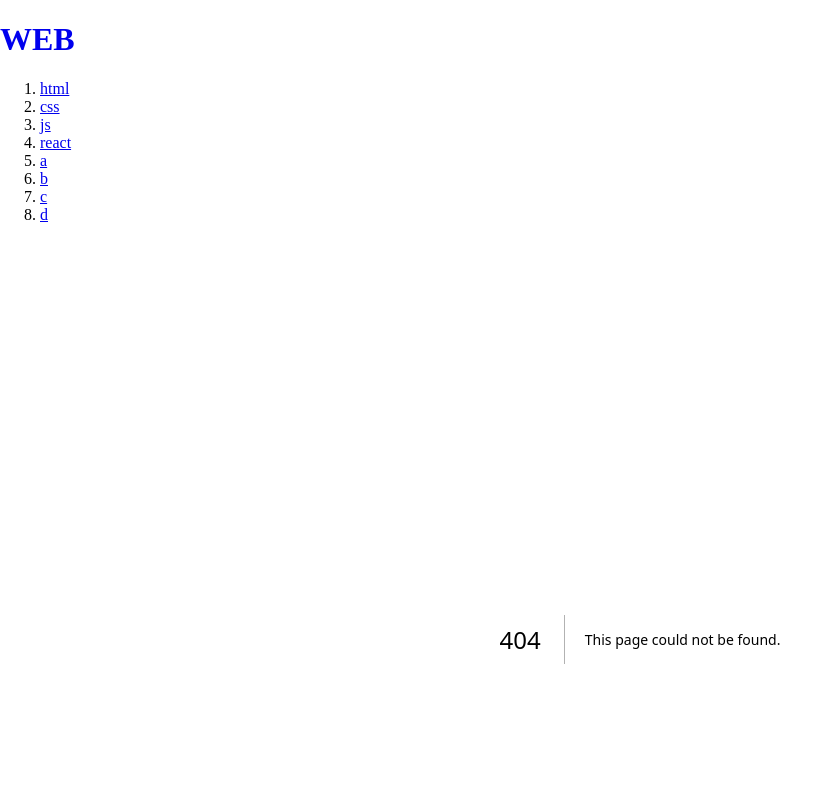
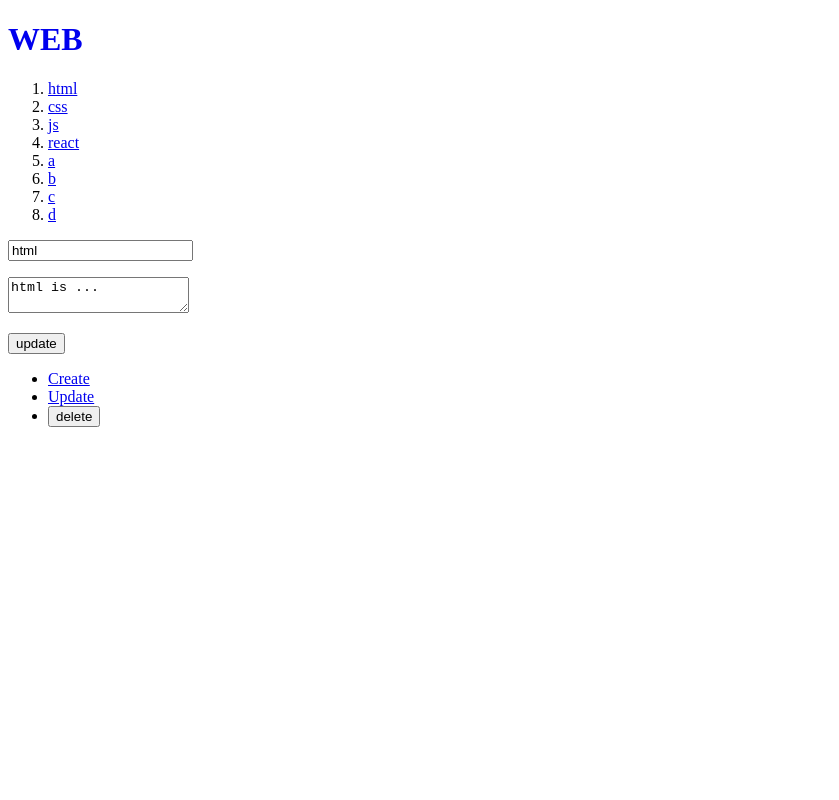
Before and after one commit to pleasebelieveme/nextjs-lifecoding, a Next.js app: page /update/1 in a window 1280 px wide. Before the commit this address had no page. Shown: the top 800 px of the page, without its empty margins (0-839 px from the left). Built offline with nearby package versions, Linux system fonts and the light colour scheme; data requests are answered from the project's data file.

Commit message:
lesson: 15강 update 구현

```diff
--- a/src/app/read/[id]/page.js
+++ b/src/app/read/[id]/page.js
@@ -1,5 +1,5 @@
 export default async function Read(props) {
-    const response = await fetch(`http://localhost:9999/topics/${props.params.id}`)
+    const response = await fetch(`http://localhost:9999/topics/${props.params.id}`, {cache:'no-store'})
     const topic = await response.json();
     return (
         <>
--- /dev/null
+++ b/src/app/update/[id]/page.js
@@ -0,0 +1,51 @@
+"use client"
+
+import { useParams, useRouter } from "next/navigation";
+import { useEffect, useState } from "react";
+
+export default function Update() {
+    const [title, setTitle] = useState('');
+    const [body, setBody] = useState('');
+    const router = useRouter();
+    const params = useParams();
+    const id = params.id;
+    useEffect(()=>{
+        fetch(`http://localhost:9999/topics/`+id)
+        .then(response => response.json())
+        .then(result => {
+            setTitle(result.title);
+            setBody(result.body);
+        });
+    }, []);
+    return (
+        <form onSubmit={(event)=>{
+            event.preventDefault();
+            const title = event.target.title.value;
+            const body = event.target.body.value;
+            const options = {
+                method: 'PATCH',
+                headers: {
+                    'Content-Type': 'application/json'
+                },
+                body: JSON.stringify({title, body})
+            }
+            fetch(`http://localhost:9999/topics/`+id, options)
+                .then(response => response.json())
+                .then(result => {
+                    const lastid = result.id;
+                    router.refresh();
+                    router.push(`/read/${lastid}`);
+                });
+        }}>
+            <p>
+                <input type="text" name="title" placeholder="title" value={title} onChange={event=>setTitle(event.target.value)}/>
+            </p>
+            <p>
+                <textarea name="body" placeholder="body" value={body} onChange={event=>setBody(event.target.value)}/>
+            </p>
+            <p>
+                <input type="submit" value="update" />
+            </p>
+        </form>
+    )
+}
```
